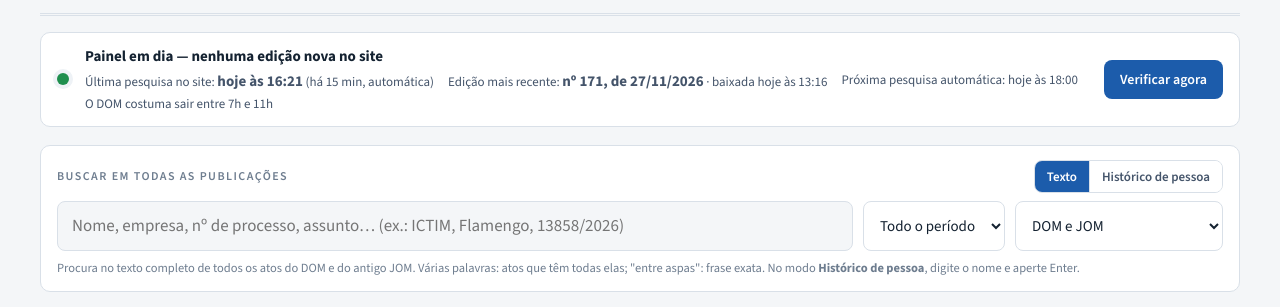
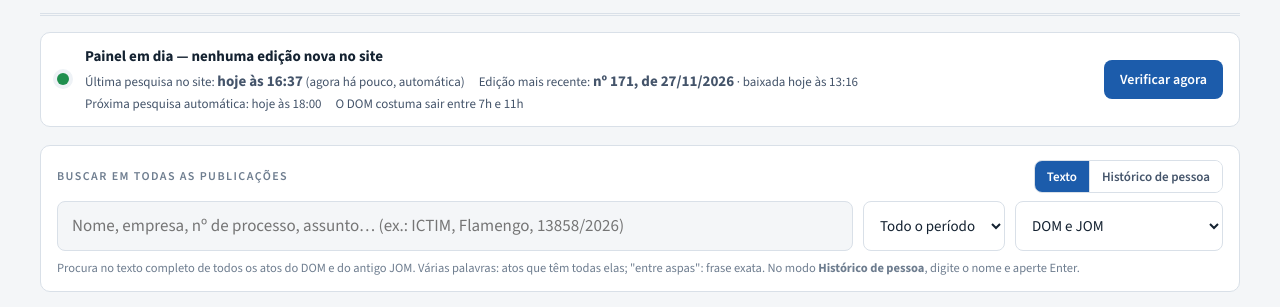
Before and after one commit to danielcamposdasilva-tech/painel-dom, a plain HTML site: page index.html in a window 1280 px wide. Shown: the part 198-505 px from the top of the page. Drawn offline with nearby package versions, Linux system fonts and the light colour scheme; a web font is replaced by a local one.

Commit message:
Painel atualizado em 27/11/2026 13:37

```diff
--- a/index.html
+++ b/index.html
@@ -1593,7 +1593,7 @@ document.getElementById("m-copiar").onclick = async () => {
 renderSalvos();
 
 // ---------- status da atualização e verificação manual ----------
-const STATUS0 = {"em_andamento": false, "inicio": "2026-11-27T13:21:47-03:00", "origem": "agendada", "ultima_verificacao": "2026-11-27T13:21:58-03:00", "resultado": "nada_novo", "erro": "", "novas": [], "painel_ok": true, "proxima": "2026-11-27T15:00:00.0000000-03:00", "faltantes": []};
+const STATUS0 = {"em_andamento": false, "inicio": "2026-11-27T13:36:47-03:00", "origem": "agendada", "ultima_verificacao": "2026-11-27T13:37:04-03:00", "resultado": "nada_novo", "erro": "", "novas": [], "painel_ok": true, "proxima": "2026-11-27T15:00:00.0000000-03:00", "faltantes": []};
 const SERVIDOR = false;
 const URL_SERVIDOR = "http://127.0.0.1:8766/";
 let stAtual = STATUS0, verificacaoNaCarga = STATUS0.ultima_verificacao || "", pedidoManual = false;
```
